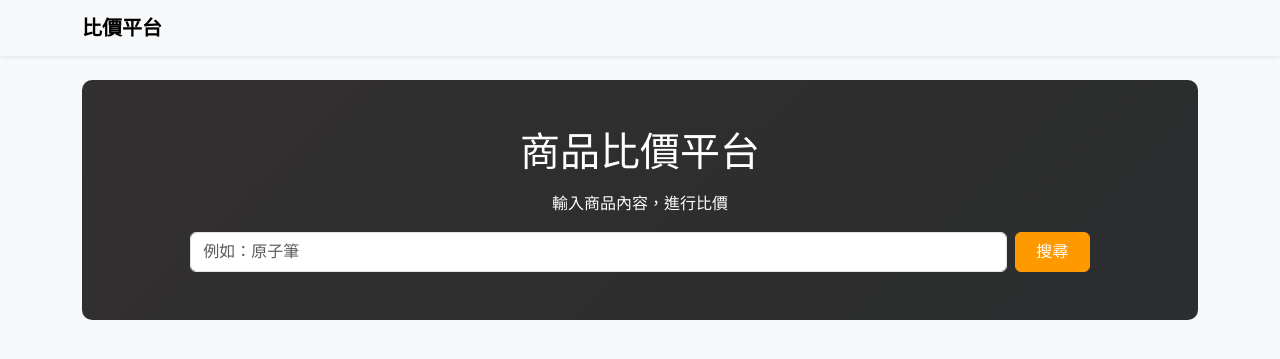
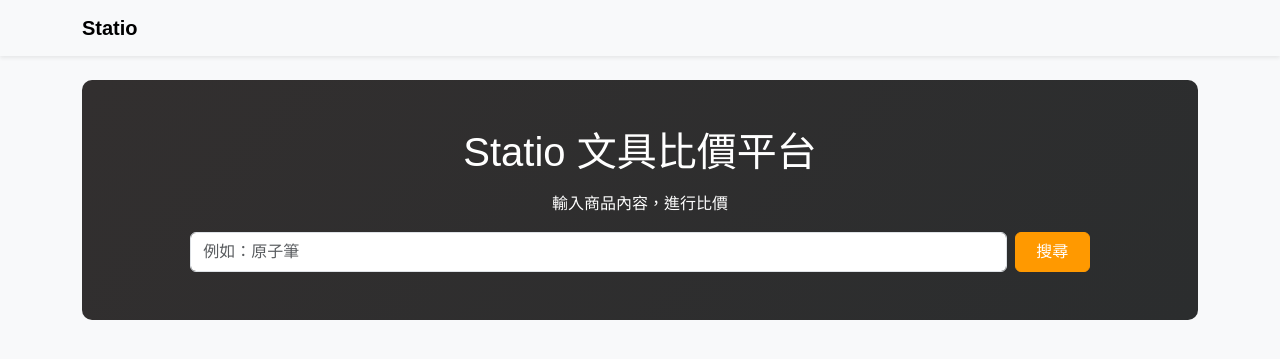
Before and after one commit to wt970101/statio, a Flask app: page / in a window 1280 px wide. Shown: the top 359 px of the page. Run offline with Flask 3, Linux system fonts and the light colour scheme.

Commit message:
change title

```diff
--- a/webapp/templates/base.html
+++ b/webapp/templates/base.html
@@ -3,7 +3,7 @@
 <head>
   <meta charset="utf-8">
   <meta name="viewport" content="width=device-width, initial-scale=1">
-  <title>{{ page_title or "文具比價平台" }}</title>
+  <title>{{ page_title or "Statio 文具比價平台" }}</title>
 
   <!-- Bootstrap CSS -->
   <link href="https://cdn.jsdelivr.net/npm/bootstrap@5.3.2/dist/css/bootstrap.min.css" rel="stylesheet">
@@ -77,7 +77,7 @@
   <!-- 導覽列 -->
   <nav class="navbar navbar-expand-lg navbar-light bg-light shadow-sm">
     <div class="container">
-      <a class="navbar-brand" href="/">比價平台</a>
+      <a class="navbar-brand" href="/">Statio</a>
     </div>
   </nav>
 
--- a/webapp/templates/index.html
+++ b/webapp/templates/index.html
@@ -1,9 +1,9 @@
 {% extends 'base.html' %}
-{% set page_title = '文具商品比價平台' %}
+{% set page_title = 'Statio 文具比價平台' %}
 
 {% block content %}
 <div class="hero mx-auto">
-  <h1>商品比價平台</h1>
+  <h1>{{ page_title }}</h1>
   <p>輸入商品內容，進行比價</p>
   <div class="row justify-content-center">
     <div class="col-lg-10 d-flex">
```
Also changed, not shown: 1 other file.
